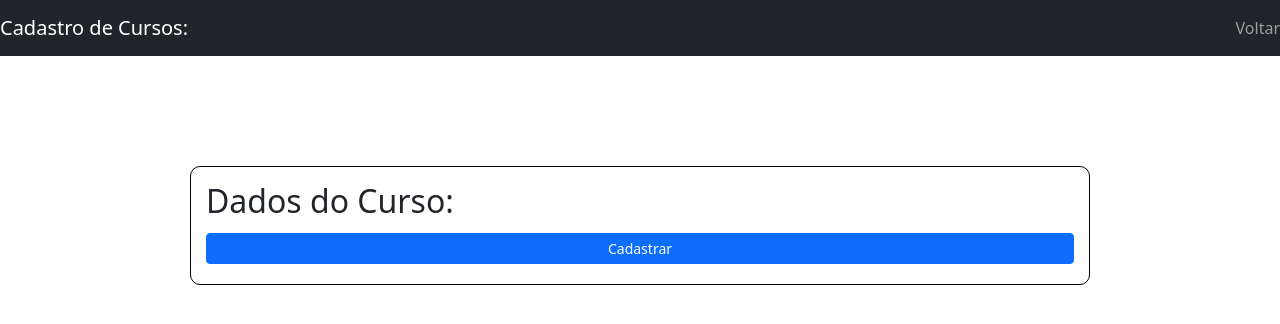
After one commit to matheus30507-prog/Projeto_Cadastro_Estudante, a PHP site: page /cadastro_curso/curso.php in a window 1280 px wide. The commit adds this page. Shown: the top 324 px of the page. Run offline with PHP 8.4, Linux system fonts and the light colour scheme.

Commit message:
Versao[1.0.1] Inciando cadastro de cursos

```diff
--- /dev/null
+++ b/cadastro_curso/curso.php
@@ -0,0 +1,28 @@
+<!DOCTYPE html>
+<html>
+<head>
+	<meta charset="utf-8">
+	<meta name="viewport" content="width=device-width, initial-scale=1">
+	<title>Cadastro de Cursos</title>
+	<link href="https://cdn.jsdelivr.net/npm/bootstrap@5.3.8/dist/css/bootstrap.min.css" rel="stylesheet">
+	<link rel="stylesheet" href="../css/style.css">
+</head>
+<body>
+<nav class="navbar navbar-dark bg-dark">
+  		<span class="navbar-brand mb-0 h1">Cadastro de Cursos:</span>
+  		<ul class="navbar-nav mr-auto">
+      		<li class="nav-item active">
+        		<a class="nav-link" href="../index.php">Voltar</a>
+      		</li>
+      	</ul>
+	</nav>
+		<form class="alinhamento" method="POST" action="salvar_estudante.php">
+			<h2>Dados do Curso:</h2>
+
+
+
+  			<button type="submit" class="btn btn-primary btn-sm">Cadastrar</button>
+
+		</form>
+</body>
+</html>
--- a/index.php
+++ b/index.php
@@ -14,7 +14,7 @@
 	</nav>
 	<div class="alinhamento">
 		<button type="button" class="btn btn-success" onclick="window.location.href='cadastro_estudante/estudante.php'">Cadastrar Estudante</button>
-		<button type="button" class="btn btn-primary">Cadastrar Curso</button>
+		<button type="button" class="btn btn-primary" onclick="window.location.href='cadastro_curso/curso.php'">Cadastrar Curso</button>
 		<button type="button" class="btn btn-warning">Matricular Estudante</button>
 	</div>
 </body>
```
